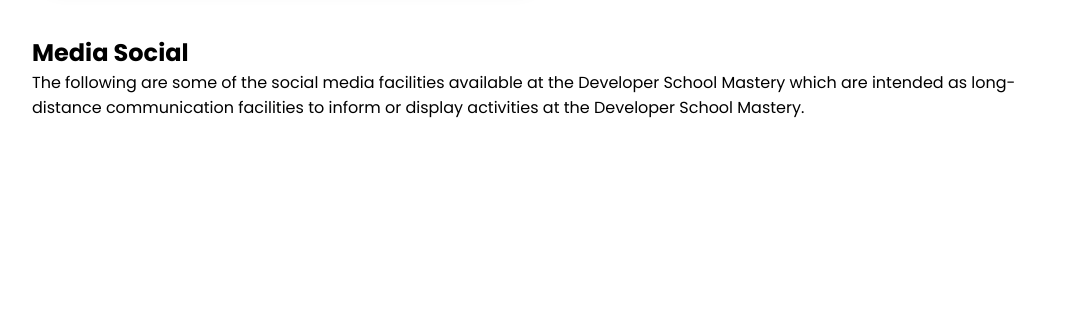
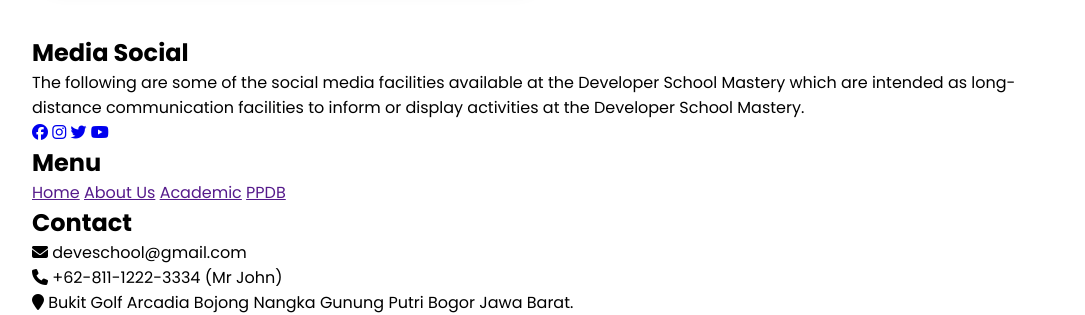
Before and after one commit to robbytrujillo/deveschool., a plain HTML site: page index.html in a window 1280 px wide. Shown: the part 2271-2586 px from the top of the page, without its empty margins (96-1181 px from the left). Before the commit the page ends 2391 px from the top, so only its background shows below. Drawn offline with Linux system fonts and the light colour scheme.

Commit message:
Introduction Developer School Mastery

```diff
--- a/index.html
+++ b/index.html
@@ -151,6 +151,34 @@
           <div class="box">
             <h2>Media Social</h2>
             <p>The following are some of the social media facilities available at the Developer School Mastery which are intended as long-distance communication facilities to inform or display activities at the Developer School Mastery.</p>
+            <div class="social">
+              <a href="https://facebook.com/"><i class="fa-brands fa-facebook"></i></a>
+              <a href="https://instagram.com/"><i class="fa-brands fa-instagram"></i></a>
+              <a href="https://x.com/"><i class="fa-brands fa-twitter"></i></a>
+              <a href="https://x.com/"><i class="fa-brands fa-youtube"></i></a>
+            </div>
+          </div>
+          <div class="box">
+            <h2>Menu</h2>
+            <a href="">Home</a>
+            <a href="">About Us</a>
+            <a href="">Academic</a>
+            <a href="">PPDB</a>
+          </div>
+          <div class="box">
+            <h2>Contact</h2>
+            <p>
+              <i class="fa-solid fa-envelope"></i>
+              deveschool@gmail.com
+            </p>
+            <p>
+              <i class="fa-solid fa-phone"></i>
+              +62-811-1222-3334 (Mr John)
+            </p>
+            <p>
+              <i class="fa-solid fa-location-pin"></i>
+              Bukit Golf Arcadia Bojong Nangka Gunung Putri Bogor Jawa Barat.
+            </p>
           </div>
         </div>
       </div>
```
